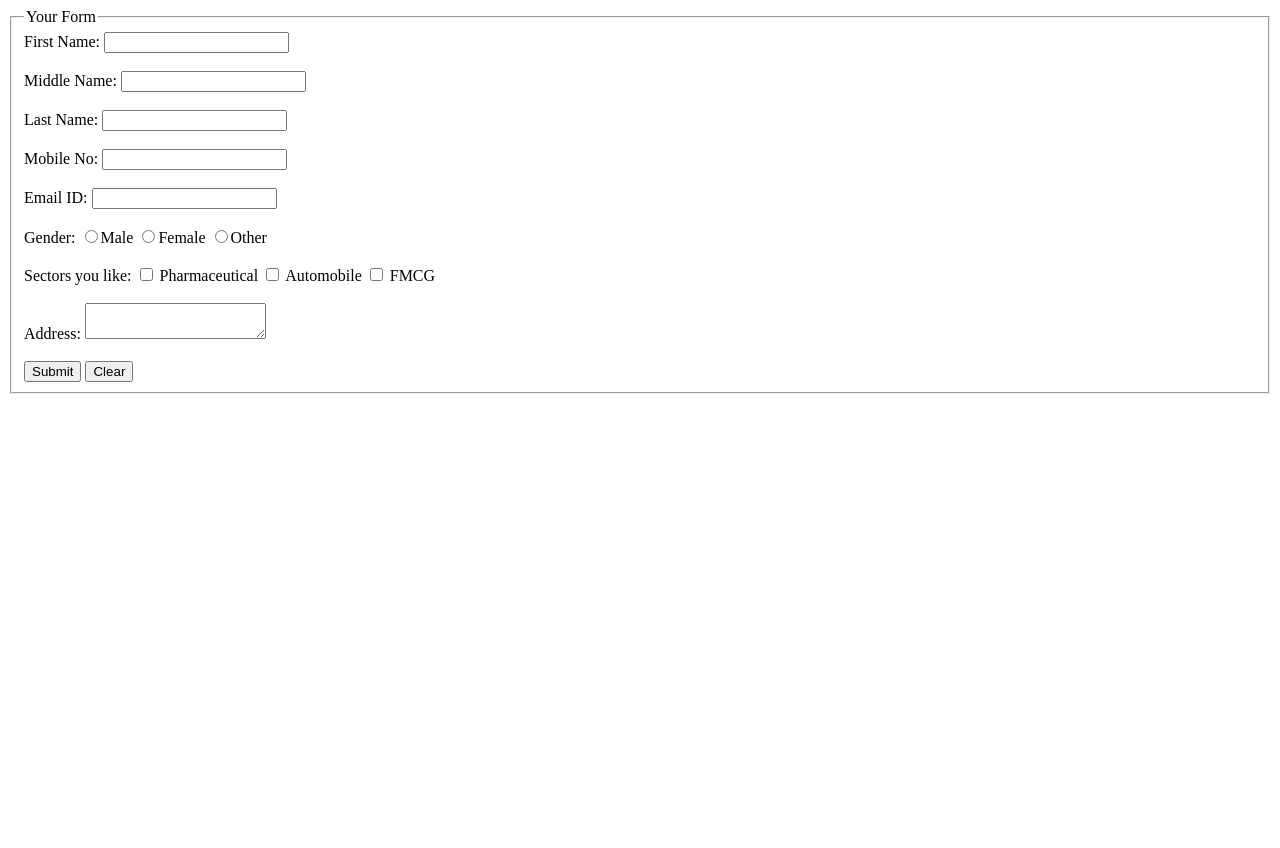
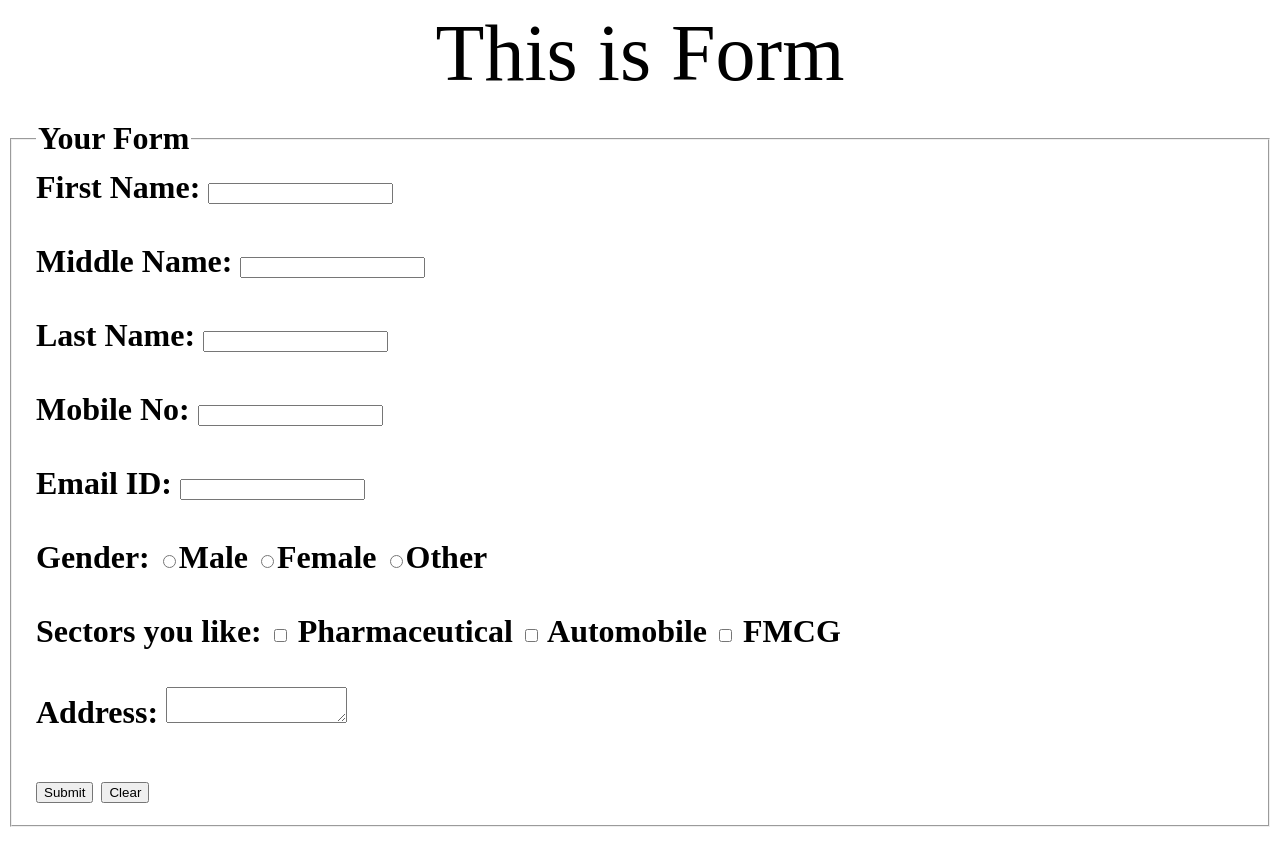
Before and after one commit to Peter5074/Suraj_Coursera, a plain HTML site: page site/Form.html in a window 1280 px wide. Before the commit the page ends 800 px from the top, so only its background shows below. Drawn offline with Linux system fonts and the light colour scheme.

```diff
--- a/site/Form.html
+++ b/site/Form.html
@@ -4,10 +4,24 @@
 	<meta charset="utf-8">
 	<meta name="viewport" content="width=device-width, initial-scale=1">
 	<title>Submission Form</title>
+
+	<style type="text/css">
+
+		/*form{
+			text-align: center;
+			background-color: cyan;
+		}*/
+
+	</style>
+
 </head>
 <body>
 
-	<form action="file:///C:/SURAJ/HTML/file1.html" method="post">
+	<header style="font-size: 80px; text-align: center;">This is Form</header>
+
+	<h1>
+		<form action="file:///C:/SURAJ/HTML/file1.html" method="post">
+
 
 	<fieldset>
 
@@ -39,6 +53,6 @@
 
 	</fieldset>
 </form>
-
+</h1>
 </body>
 </html>
```
Also changed, not shown: site/index.html (+1 -1 lines).
